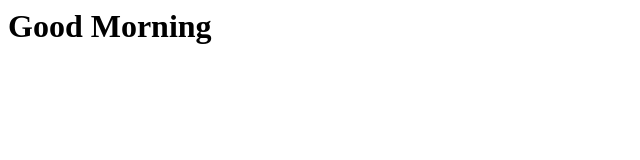
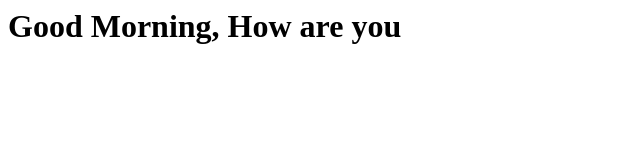
Before and after one commit to girishltmk/sample, a plain HTML site: page index.html in a window 1280 px wide. Shown: the whole page, without its empty margins (0-640 px from the left). Drawn offline with Linux system fonts and the light colour scheme.

Commit message:
First Change

```diff
--- a/index.html
+++ b/index.html
@@ -1,7 +1,7 @@
 <html>
 <body>
 
-	<h1> Good Morning</h1>
+	<h1> Good Morning, How are you </h1>
 
 </body>
 </html>
```
